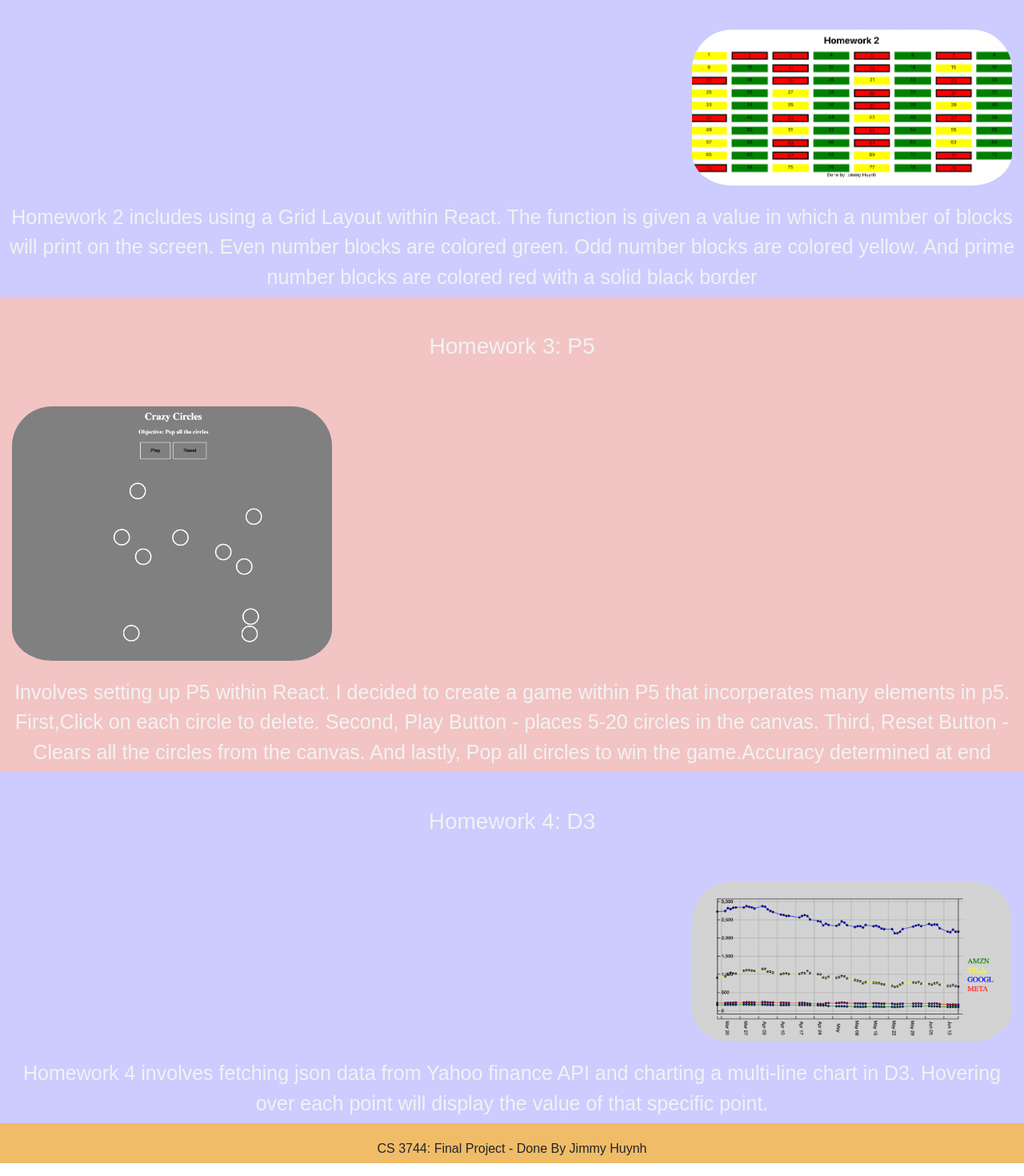
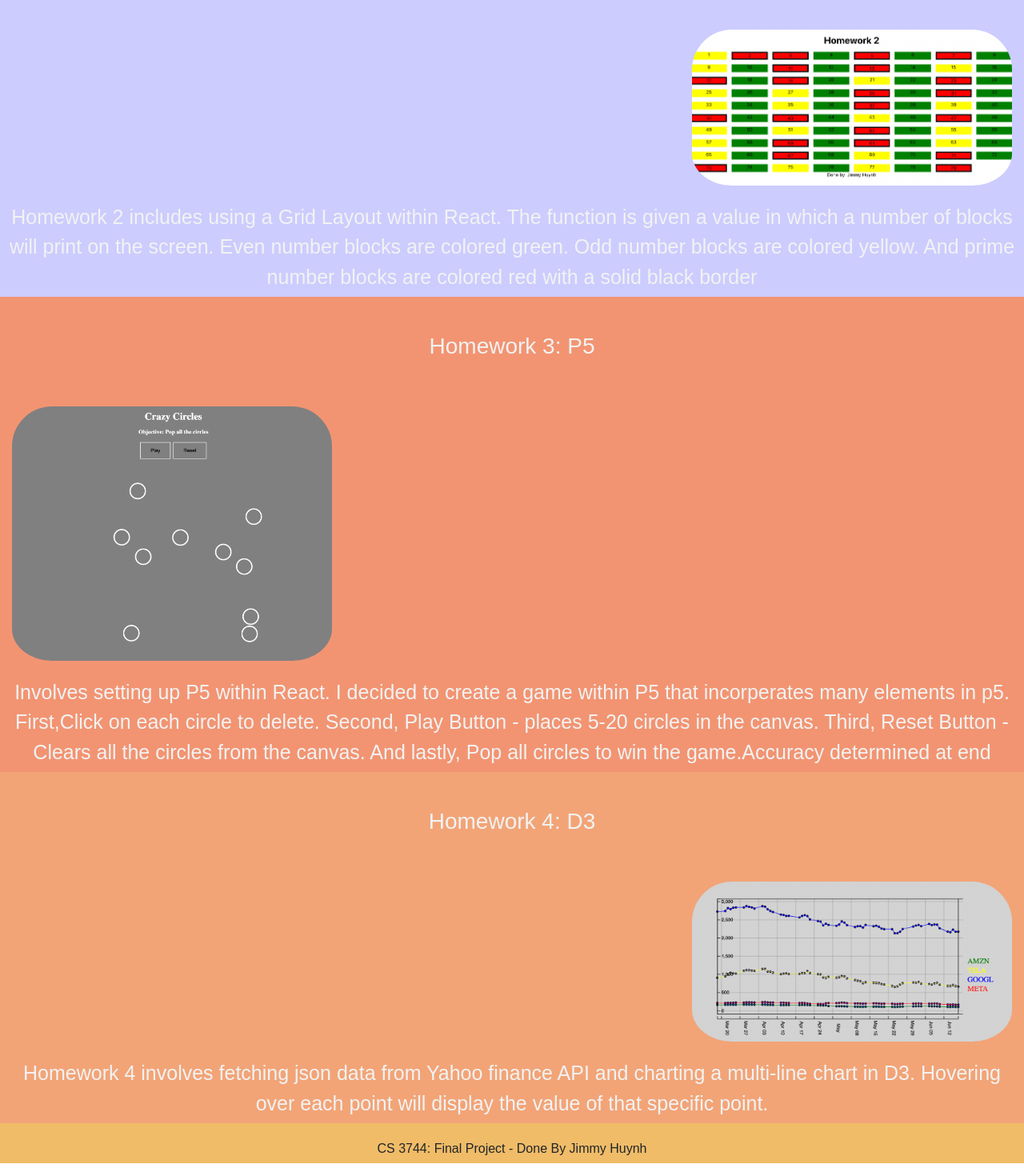
Before and after one commit to huangwai/cs3744Project, a React (Create React App) app: page /projects in a window 1280 px wide. Shown: the part 696-2166 px from the top of the page at 80% size. Built offline with nearby package versions, Linux system fonts and the light colour scheme.

Commit message:
Style changes

```diff
--- a/app.js
+++ b/app.js
@@ -7,13 +7,9 @@ const publicPath = path.join(__dirname, 'build')
 
 app.use(express.static(publicPath))
 
-app.get("/", (req, res)=>{
+app.get("/*", (req, res)=>{
     res.sendFile(path.join(publicPath, 'index.html'))
 })
-app.get("/*", (req, res)=>{
-    res.send("Page is Missing")
-})
-
 
 
 app.listen(port, (err)=>{
--- a/src/css/home.css
+++ b/src/css/home.css
@@ -29,7 +29,7 @@
     height: auto;
     max-height: 400px;
     max-width: 400px;
-    border-radius: 200px;
+    border-radius: 100px;
     display: block;
     margin-right: auto;
     margin-left: auto;
--- a/src/css/projects.css
+++ b/src/css/projects.css
@@ -14,18 +14,30 @@
 /**
  Style the homework 1 block
  */
-#hw1, #hw3{
+#hw1{
     padding: 5px;
     background-color: #F2C4C4;
+    fill-opacity: 100%;
+}
+
+#hw3{
+    padding: 5px;
+    background-color: #F29472;
     fill-opacity: 100%;
 }
 
 /**
 Style the homework 2 block
  */
-#hw2, #hw4{
+#hw2{
     padding: 5px;
     background-color: #CCCCFF;
+    text-align: right;
+}
+
+#hw4{
+    padding: 5px;
+    background-color: #F2A477;
     text-align: right;
 }
 
```
